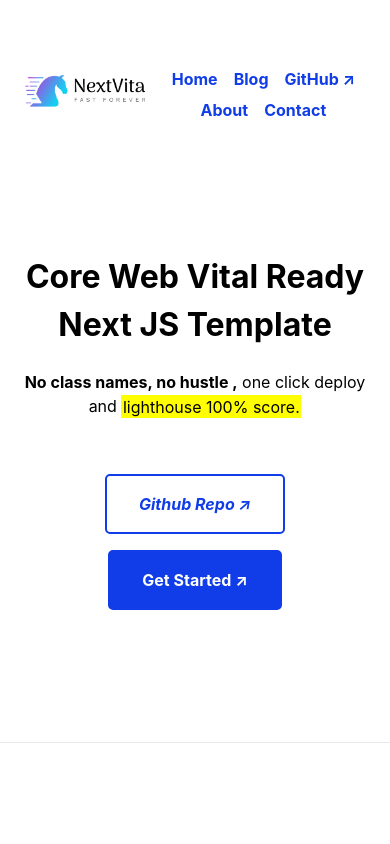
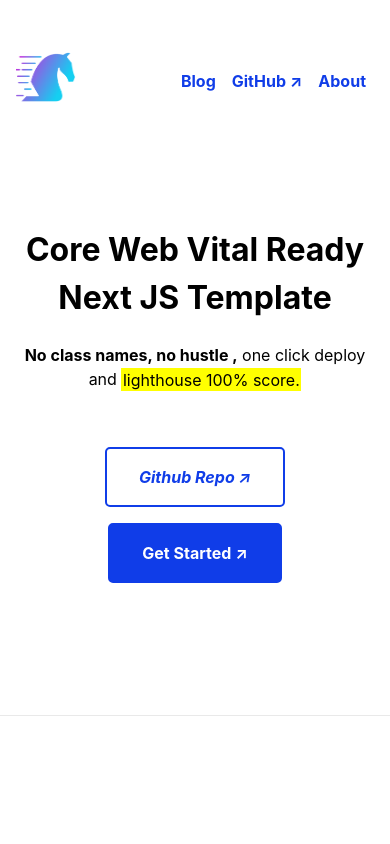
Before and after one commit to shivammodiin/nextvita, a Next.js app: page / in a window 390 px wide. Shown: the top 844 px of the page. Built offline with nearby package versions, Linux system fonts and the light colour scheme.

Commit message:
Github in Navbar Fixed for Better Performance

```diff
--- a/components/Header.js
+++ b/components/Header.js
@@ -1,13 +1,27 @@
 import Image from "next/image";
+import React from "react";
 import Link from "next/link";
 
-const Header = ({ HeroComp }) => (
+const Header = ({ HeroComp }) => {
+  const [width, setWidth] = React.useState(0);
+  if (typeof window !== "undefined") {
+    React.useEffect(() => {
+      setWidth(window.innerWidth);
+    }, [window.innerWidth]);
+  }
+  return (
     <header>
       <nav>
         <Link href="/">
+          {width > 450 ? (
             <a>
               <Image src="/logo.png" alt="img-logo" width="211" height="60" />
             </a>
+          ) : (
+            <a>
+              <Image src="/logo2.png" alt="img-logo" width="60" height="60" />
+            </a>
+          )}
         </Link>
         <ul>
           <li>
@@ -21,7 +35,12 @@ const Header = ({ HeroComp }) => (
             </Link>
           </li>
           <li>
-          <a href="https://github.com/shivammodi456/nextvita" target="_blank">
+            <a
+              href="https://github.com/shivammodi456/nextvita"
+              aria-label="NextVita-Github"
+              target="_blank"
+              rel="noopener"
+            >
               GitHub ↗
             </a>
           </li>
@@ -40,5 +59,6 @@ const Header = ({ HeroComp }) => (
       {HeroComp && <HeroComp />}
     </header>
   );
+};
 
 export default Header;
--- a/styles/main.css
+++ b/styles/main.css
@@ -68,8 +68,8 @@ section aside:only-child :hover {
     display: none;
   }
 } */
-@media only screen and (max-width: 360px) {
-  header nav ul li:nth-last-of-type(-n + 2) {
+@media only screen and (max-width: 450px) {
+  header nav ul li:last-child {
     display: none;
   }
   header nav ul li:first-child {
```
Also changed, not shown: public/logo2.png (added). Lines whose indentation alone changed are shown as unchanged.
